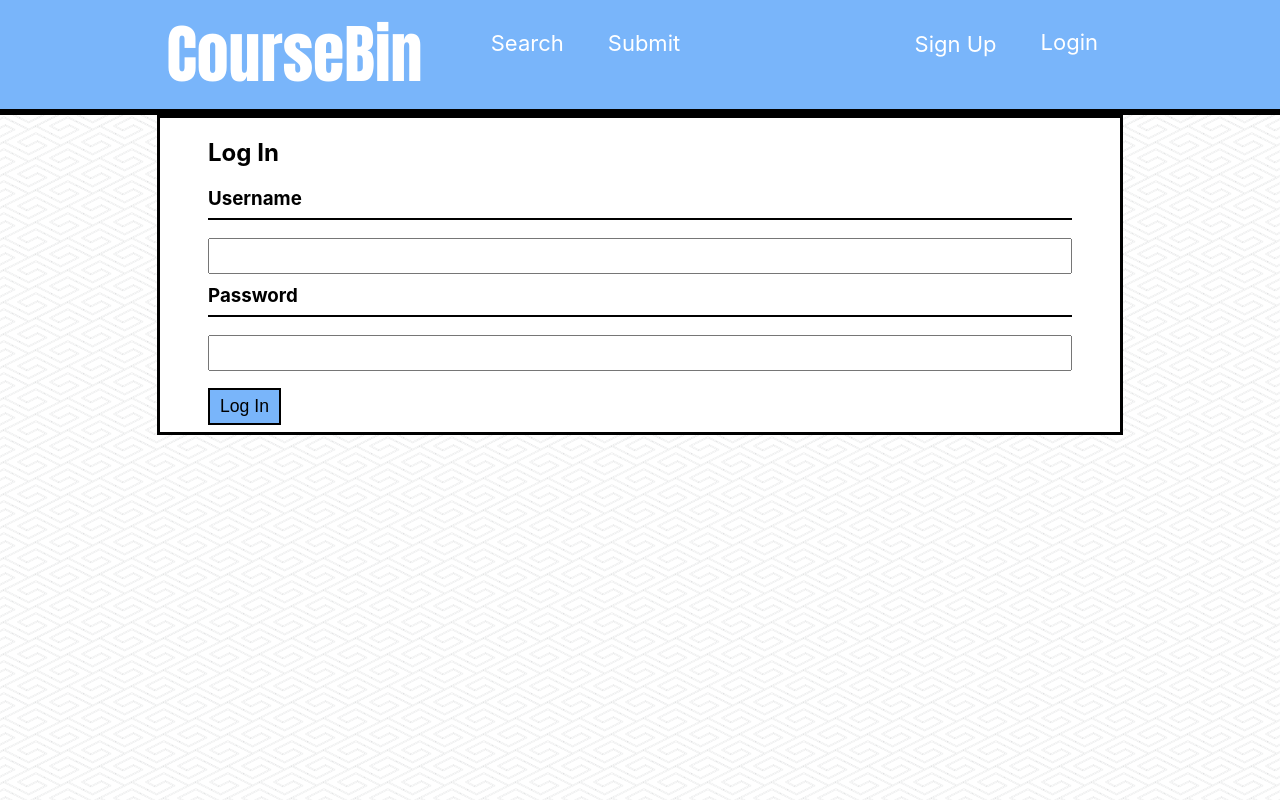
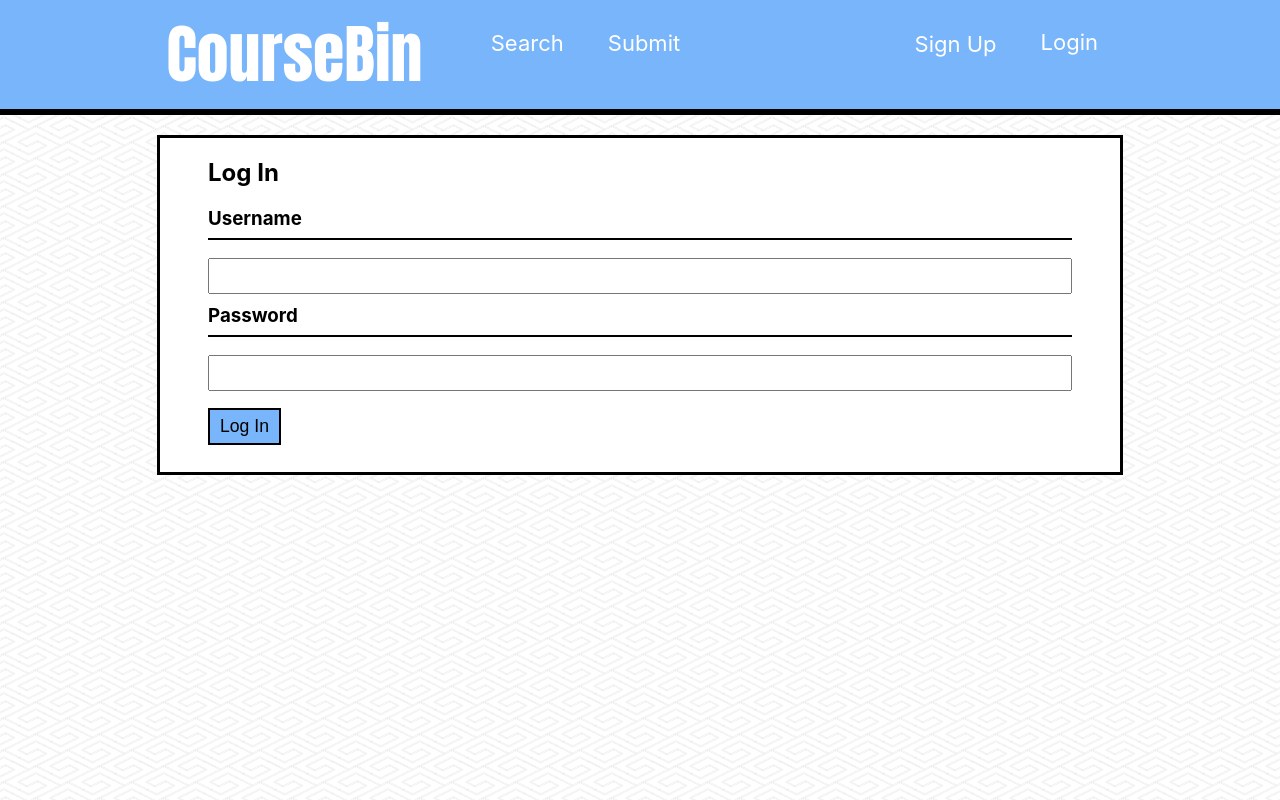
Before and after one commit to Thomas-McKanna/CourseBin, a React (Create React App) app in the folder frontend/: page /login in a window 1280 px wide. Shown: the top 800 px of the page. Built offline with nearby package versions, Linux system fonts and the light colour scheme.

Commit message:
Styling.

```diff
--- a/frontend/src/App.js
+++ b/frontend/src/App.js
@@ -140,9 +140,12 @@ class Splash extends React.Component {
             <div>
                 <center>
                     <h2>Welcome to CourseBin!</h2>
-                    <p>Here you can search for content relating to the courses
-                        you are taking. You can also submit content of your own
-                        for others to download.
+                    <p>CourseBin is the one stop spot for all of your college assignments.<br></br><br></br>
+                        Search for tests, homework, and quizzes<br></br>
+                        Upload your own materials from courses you have taken<br></br>
+                        Rate content uploaded by your peers<br></br><br></br>
+                        Join the network of students helping students!
+
                     </p>
                     <button className="splash_button">
                         <Link to='/search/form'>Get Started!</Link>
--- a/frontend/src/index.css
+++ b/frontend/src/index.css
@@ -36,18 +36,21 @@ html {
   background-color: #000000;
 }
 
+#outer_body {
+  height: 130%;
+  background-image: url("./images/pipes.png");
+  background-size: 10%;
+  background-repeat: repeat repeat;
+}
+
 #inner_body {
   width: 75%;
+  height: auto;
   margin: 0 auto;
   background-color: #ffffff;
   border-style: solid;
-}
-
-#outer_body {
-  height: 100%;
-  background-image: url("./images/pipes.png");
-  background-size: 10%;
-  background-repeat: repeat;
+  margin-top: 20px;
+  padding-bottom: 20px;
 }
 
 #menu {
--- a/frontend/src/submission/style.css
+++ b/frontend/src/submission/style.css
@@ -1,13 +1,15 @@
+
 .upper {
     border-style: solid;
     border-width: 0px;
     width: auto;
+    margin-top: 8px;
 }
 
 .lower {
     border-style: solid;
-    border-width: 1px;
-    background-color: #84eb76;
+    border-width: 0px;
+    background-color: #ffffff;
 }
 
 .lower ul {
@@ -72,7 +74,7 @@ button img {
 
 .description_box {
 
-    background-color: rgb(255, 255, 255);
+    background-color: #ffffff;
     border-style: dashed;
     border-width: 1px;
     padding: 5px;
--- a/frontend/src/submit/style.css
+++ b/frontend/src/submit/style.css
@@ -20,7 +20,7 @@ h3 {
 .submit_info {
     background-color: #ffffff;
     border-style: solid;
-    padding-left: 10px;
+    padding-left: 12px;
     border-width: 1px;
     margin-bottom: 20px;
     font-size: 15px;
--- a/frontend/src/util/style.css
+++ b/frontend/src/util/style.css
@@ -1,6 +1,6 @@
 .tip_box {
     background-color: #84eb76;
-    width: 40%;
+    width: auto;
     border-radius: 4px;
     border-style: solid;
     border-width: 1px;
@@ -41,8 +41,8 @@ hr {
     border-radius: 25px;
     border-style: solid;
     border-width: 1px;
-    padding-right: 55px;
-    padding-left: 5px;
+    padding-right: 8px;
+    padding-left: 6px;
 }
 
 .input input, select {
```
